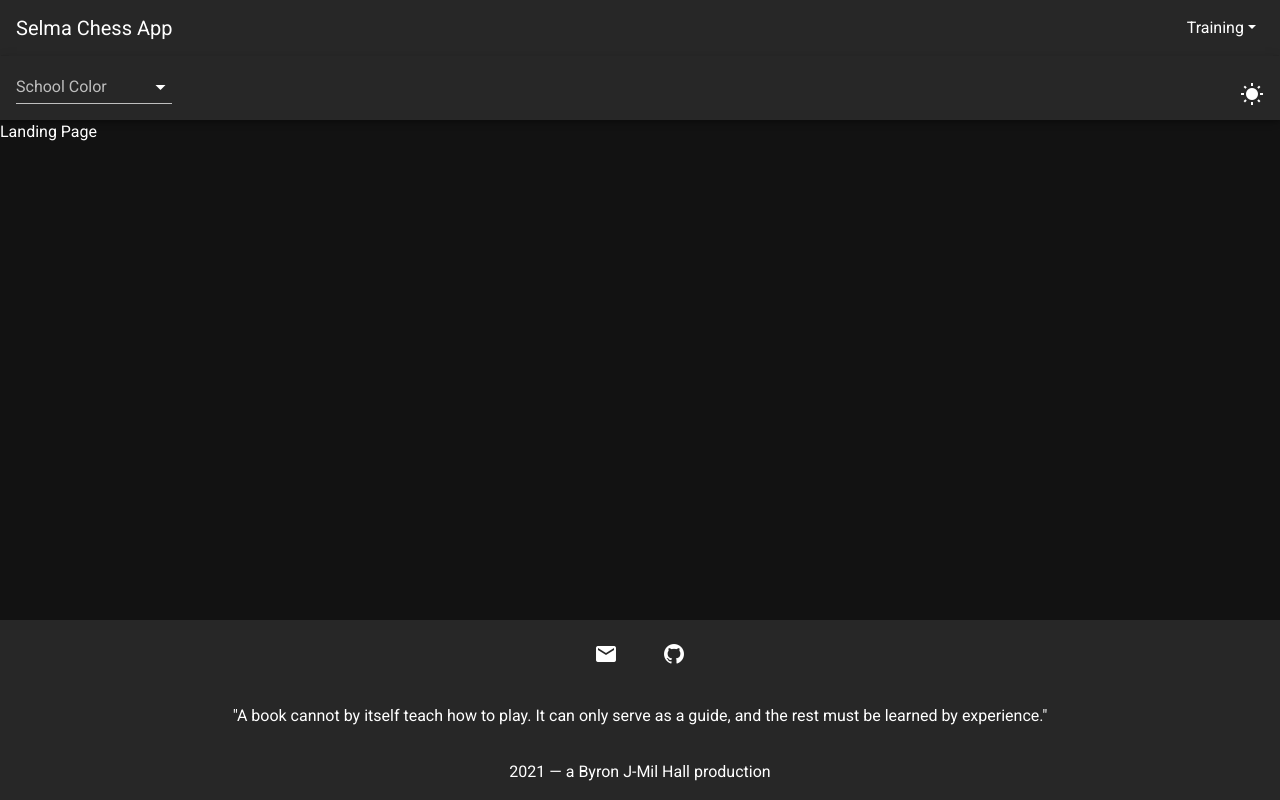
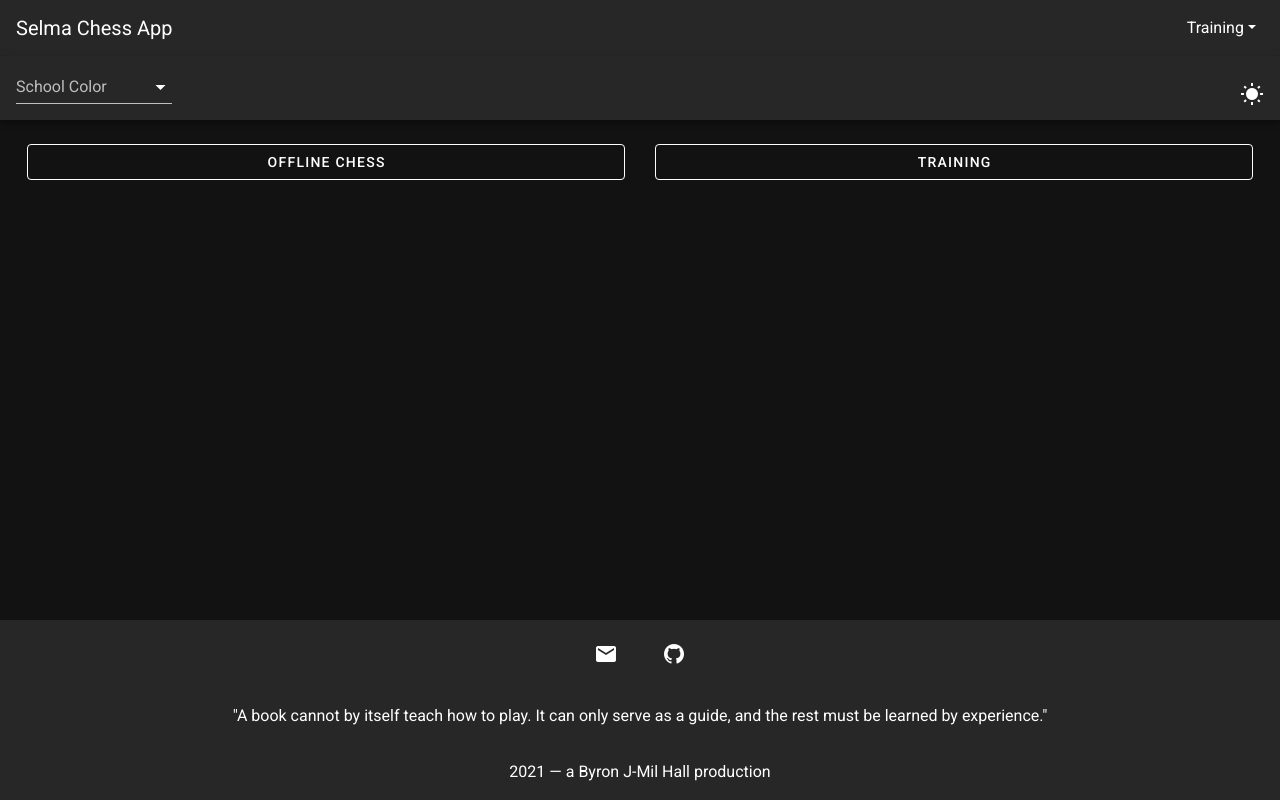
Before and after one commit to napoleon-commits/SelmaChessApp, a Vue app: page / in a window 1280 px wide. Built offline with nearby package versions, Linux system fonts and the light colour scheme.

Commit message:
updated LandingPage

```diff
--- a/src/components/LandingPage.vue
+++ b/src/components/LandingPage.vue
@@ -1,10 +1,29 @@
 <template>
-  <div>Landing Page</div>
+  <div class="my-3 mx-3 row">
+      <div class="col d-flex justify-center">
+        <v-btn @click="goToOfflineChess" block outlined :class="$store.state.btnClass">
+            Offline Chess
+        </v-btn>
+      </div>
+      <div class="col d-flex justify-center">
+        <v-btn @click="goToTraining" block outlined :class="$store.state.btnClass">
+            Training
+        </v-btn>
+      </div>
+  </div>
 </template>
 
 <script>
 export default {
     name: 'LandingPage',
+    methods: {
+        goToOfflineChess(){
+            this.$router.push({name: 'OfflineChess'});
+        },
+        goToTraining(){
+            this.$router.push({name: 'Introduction'});
+        }
+    }
 }
 </script>
 
```
